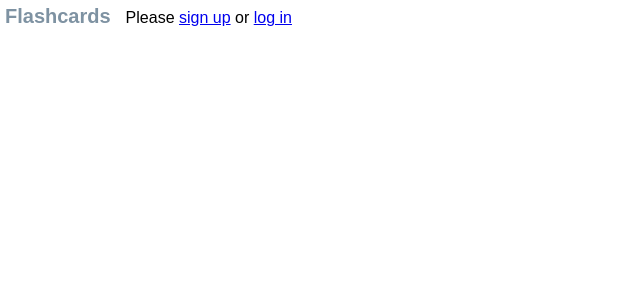
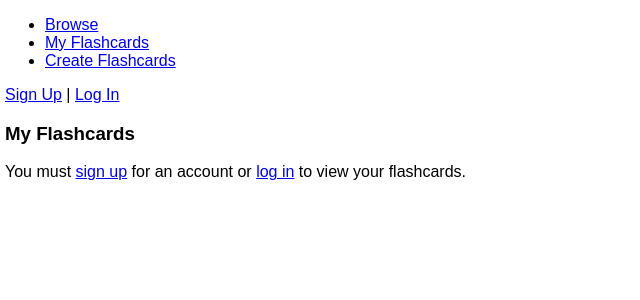
Before and after one commit to sequoian/flashcards, a React (Create React App) app in the folder react/: page /my-cards in a window 1280 px wide. Shown: the top 300 px of the page, without its empty margins (0-640 px from the left). Built offline with nearby package versions, Linux system fonts and the light colour scheme.

Commit message:
header links to browse, my flashcards, and create new

```diff
--- a/react/src/js/App.js
+++ b/react/src/js/App.js
@@ -1,7 +1,6 @@
 import React, { Component } from 'react';
 import '../css/App.css';
 import {Route, Switch, withRouter} from 'react-router-dom';
-import Home from './Home'
 import DeckPage from './DeckPage';
 import NewDeck from './NewDeck';
 import Auth from './Auth';
@@ -11,6 +10,7 @@ import Signup from './Signup'
 import UserProfile from './UserProfile'
 import UserPage from './UserPage'
 import Browse from './Browse'
+import DeckList from './DeckList'
 
 class App extends Component {
   constructor(props) {
@@ -79,7 +79,8 @@ class App extends Component {
           logout={this.logOut}
         />
         <Switch>
-          <Route exact path='/' component={Home} />
+          <Route exact path='/' component={Browse} />
+          <Route path='/my-cards' component={DeckList} />
           <Route path='/deck/:id' component={DeckPage} />
           <Route path='/new' component={NewDeck} />
           <Route
@@ -95,7 +96,6 @@ class App extends Component {
             render={() => <UserProfile user={user} />}
           />
           <Route path='/user/:id' component={UserPage} />
-          <Route path='/browse' component={Browse} />
         </Switch>
       </div>
     )
--- a/react/src/js/DeckList.js
+++ b/react/src/js/DeckList.js
@@ -57,37 +57,67 @@ class DeckListContainer extends Component {
   }
 
   componentDidMount() {
+    if (Auth.isUserAuthenticated()) {
       this.getUserList()
+    }
   }
 
   render() {
     const {decks, error} = this.state
+    if (Auth.isUserAuthenticated()) {
       return (
+        <div>
+          <Header />
           <DeckList
             decks={decks}
             error={error}
           />
+        </div>
       )
+    }
+    else {
+      return (
+        <div>
+          <Header />
+          <NoUser />
+        </div>
+      )
+    }
+
   }
 }
 
+const Header = () => (
+  <h3>My Flashcards</h3>
+)
+
 const DeckList = ({decks, error}) => (
   <div>
-    <Link to={'/new'}>Create New Deck</Link>
-    <br />
-    <Link to={'/browse'}>Browse Public Decks</Link>
-    <h3>My Flashcard Decks</h3>
     <div>{error}</div>
     <ul className="deck-list">
       {decks.map(deck => (
         <li key={deck.id}>
-          <Link to={`/deck/${deck.id}`}>
-            {deck.title}
-          </Link>
+          <DeckItem
+            title={deck.title}
+            id={deck.id}
+          />
         </li>
         ))}
     </ul>
   </div>
-);
+)
+
+const DeckItem = ({title, id}) => (
+  <Link to={`/deck/${id}`}>
+    {title}
+  </Link>
+)
+
+const NoUser = () => (
+  <div>
+    You must <Link to='/signup'>sign up</Link> for an account or <Link to='/login'>log in</Link> to
+    view your flashcards.
+  </div>
+)
 
 export default DeckListContainer;
--- a/react/src/js/Header.js
+++ b/react/src/js/Header.js
@@ -3,14 +3,19 @@ import {Link} from 'react-router-dom';
 
 const Header = ({user, logout}) => (
   <div className="header">
-    <Link
-      to="/"
-      className="logo"
-    >
-      Flashcards
-    </Link>
+    <Nav />
     {user ? <UserDisplay user={user} logout={logout} /> : <GuestDisplay />}
   </div>
+)
+
+const Nav = () => (
+  <nav>
+    <ul>
+      <li><Link to="/">Browse</Link></li>
+      <li><Link to="/my-cards">My Flashcards</Link></li>
+      <li><Link to="/new">Create Flashcards</Link></li>
+    </ul>
+  </nav>
 )
 
 const UserDisplay = ({user, logout}) => (
@@ -26,7 +31,7 @@ const UserDisplay = ({user, logout}) => (
 )
 
 const GuestDisplay = () => (
-  <span>Please <Link to="/signup">sign up</Link> or <Link to="/login">log in</Link></span>
+  <span><Link to="/signup">Sign Up</Link> | <Link to="/login">Log In</Link></span>
 )
 
 export default Header;
--- a/react/src/js/Home.js
+++ /dev/null
@@ -1,19 +0,0 @@
-import React from 'react'
-import Auth from './Auth'
-import DeckList from './DeckList'
-import Browse from './Browse'
-
-const Home = () => {
-  if (Auth.isUserAuthenticated()) {
-    return <DeckList />
-  }
-  else {
-    return (
-    <div>
-      <Browse />
-    </div>
-    )
-  }
-}
-
-export default Home
--- a/react/src/js/Login.js
+++ b/react/src/js/Login.js
@@ -1,5 +1,5 @@
 import React, { Component } from 'react'
-import {Link, withRouter} from 'react-router-dom'
+import {withRouter} from 'react-router-dom'
 import Auth from './Auth'
 import LabeledInput from './LabeledInput'
 
@@ -59,7 +59,7 @@ class LoginContainer extends Component {
         if (json.success) {
           Auth.authenticateUser(json.payload.token)
           this.props.loginUser()
-          this.props.history.replace('/')
+          this.props.history.replace('/my-cards')
         }
         else if (json.errors) {
           this.setState({
@@ -106,7 +106,6 @@ class LoginContainer extends Component {
 
 const Login = ({email, password, handleChange, handleSubmit, errors, error_msg}) => (
   <div>
-    <Link to={`/`}>Back</Link>
     <h2>Log In</h2>
     <form>
       <div className="errors">
--- a/react/src/js/Signup.js
+++ b/react/src/js/Signup.js
@@ -1,5 +1,5 @@
 import React, { Component } from 'react'
-import {Link, withRouter} from 'react-router-dom'
+import {withRouter} from 'react-router-dom'
 import Auth from './Auth'
 import LabeledInput from './LabeledInput'
 
@@ -65,7 +65,7 @@ class SignupContainer extends Component {
             Auth.authenticateUser(json.payload.token)
             this.props.loginUser()
           }
-          this.props.history.replace('/')
+          this.props.history.replace('/my-cards')
         }
         else {
           this.setState({
@@ -108,7 +108,6 @@ class SignupContainer extends Component {
 
 const Signup = ({name, email, password, confirm, handleChange, handleSubmit, errors, error_msg}) => (
   <div>
-    <Link to={`/`}>Back</Link>
     <h2>Sign Up</h2>
     <form>
       <div className="errors">
```
Lines whose indentation alone changed are shown as unchanged.
